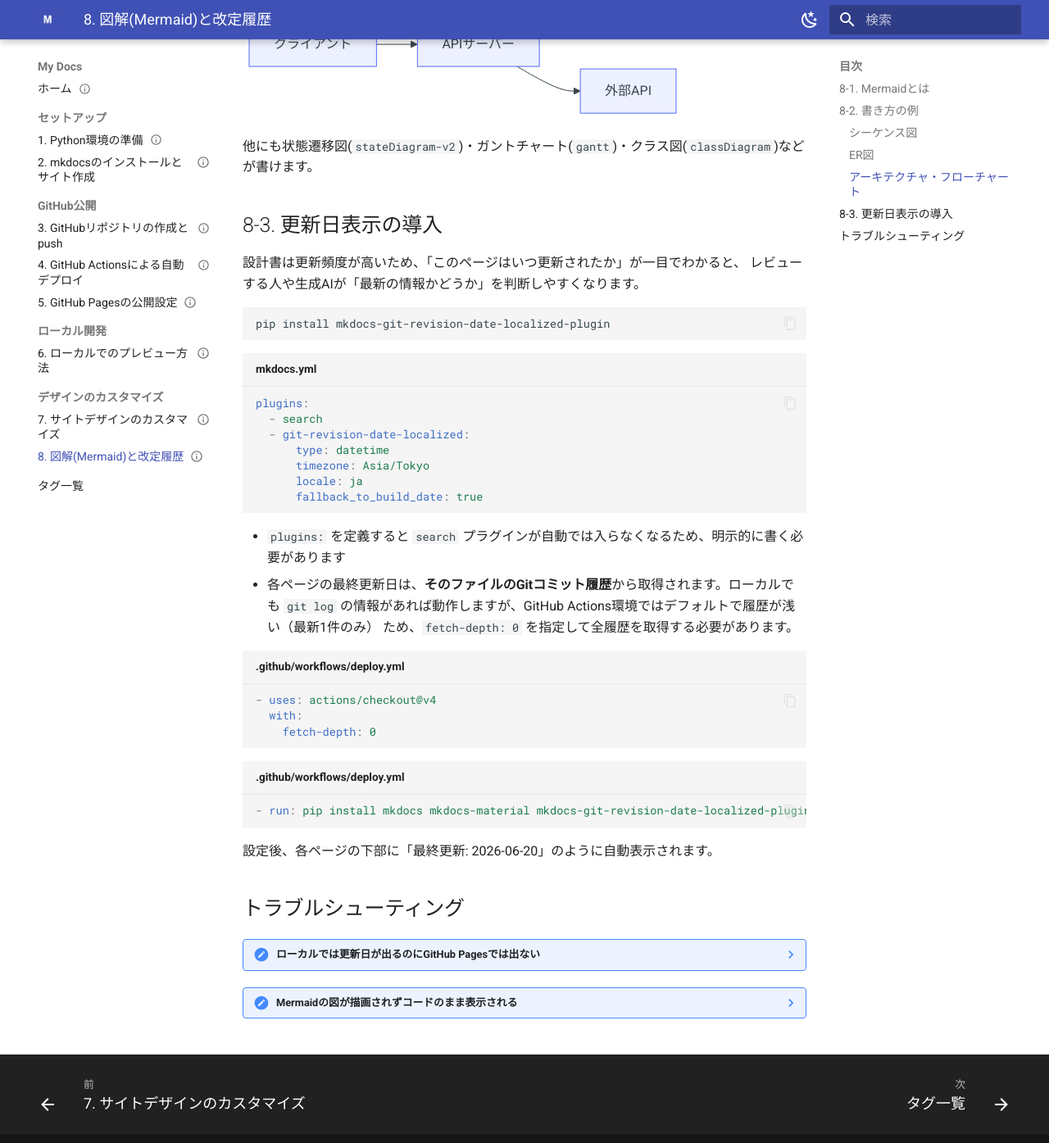
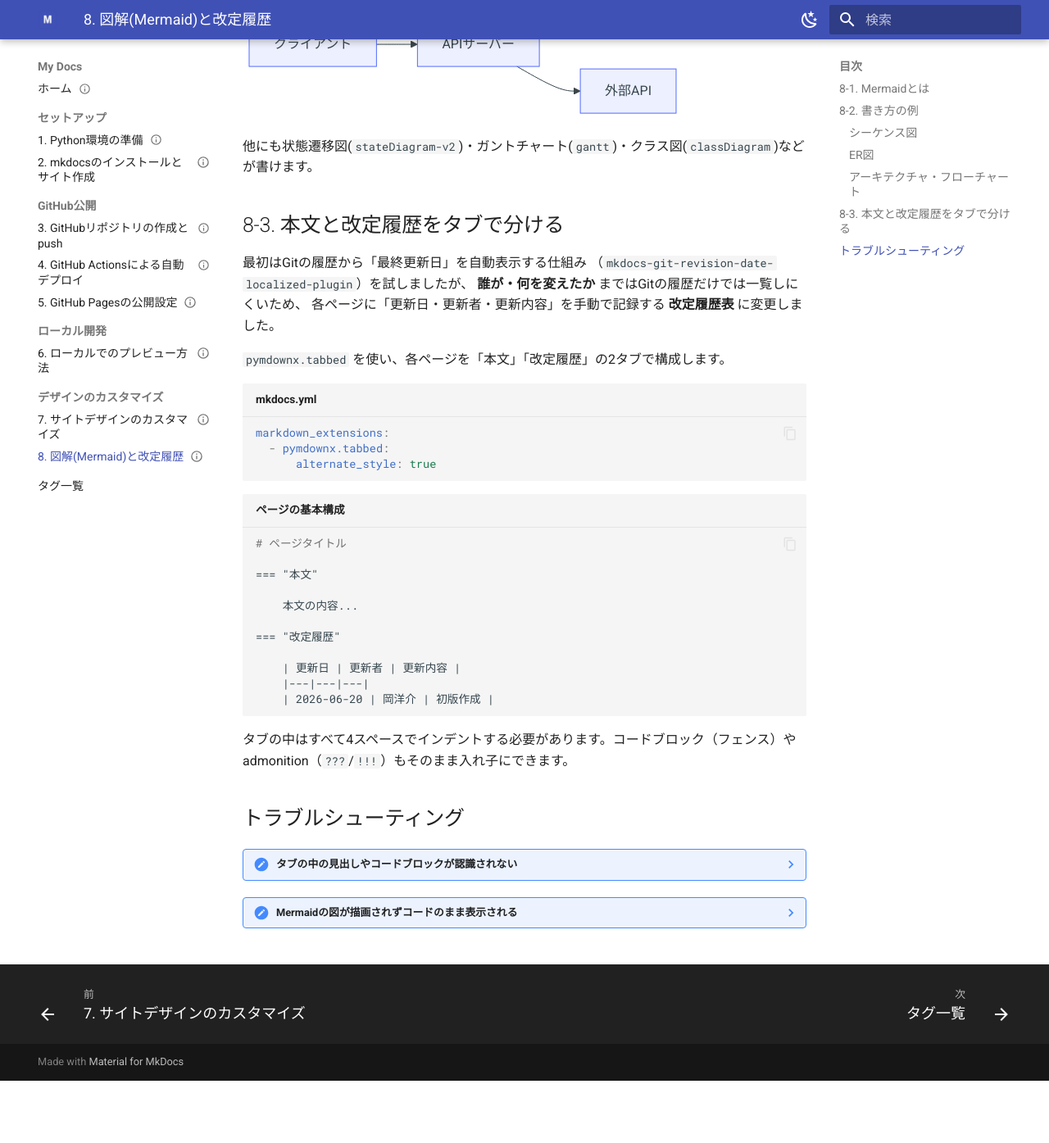
Before and after one commit to okakaLDS/my-docs-site, an MkDocs documentation site: the page built from docs/04-customization/08-mermaid-and-revision-date.md, in a window 1280 px wide and 1400 px high, scrolled down 2485 px. Shown: the top 1395 px of the window at 82% size. Built offline with MkDocs 1.6.1 and Material for MkDocs 9.7.7, drawn with Linux system fonts in a browser that asks for light colours; after the commit the page ends 3804 px from its top, so only the background shows below that; some of the changed text lies outside the part shown.

Commit message:
Add macros/snippets for shared variables and reusable warnings; refresh chapter 8 to match current revision-history design

````diff
--- a/docs/04-customization/08-mermaid-and-revision-date.md
+++ b/docs/04-customization/08-mermaid-and-revision-date.md
@@ -7,13 +7,13 @@ tags:
 status: "完了"
 ---
 
-# 8. 図解(Mermaid)と更新日表示
+# 8. 図解(Mermaid)と改定履歴
 
 === "本文"
 
     基本設計書をMarkdownで書く場合、シーケンス図やER図などの「図」が必須になります。
-    ここでは、画像ファイルを使わずテキストだけで図を描ける **Mermaid** と、
-    各ページの「最終更新日」を自動表示する仕組みを導入します。
+    ここでは、画像ファイルを使わずテキストだけで図を描ける **Mermaid** の使い方と、
+    各ページの「本文」「改定履歴」をタブで分けて管理する方法を説明します。
 
     ## 8-1. Mermaidとは
 
@@ -97,47 +97,44 @@ status: "完了"
 
     他にも状態遷移図(`stateDiagram-v2`)・ガントチャート(`gantt`)・クラス図(`classDiagram`)などが書けます。
 
-    ## 8-3. 更新日表示の導入
+    ## 8-3. 本文と改定履歴をタブで分ける
 
-    設計書は更新頻度が高いため、「このページはいつ更新されたか」が一目でわかると、
-    レビューする人や生成AIが「最新の情報かどうか」を判断しやすくなります。
+    最初はGitの履歴から「最終更新日」を自動表示する仕組み
+    （`mkdocs-git-revision-date-localized-plugin`）を試しましたが、
+    **誰が・何を変えたか** まではGitの履歴だけでは一覧しにくいため、
+    各ページに「更新日・更新者・更新内容」を手動で記録する **改定履歴表** に変更しました。
 
-    ```bash
-    pip install mkdocs-git-revision-date-localized-plugin
+    `pymdownx.tabbed` を使い、各ページを「本文」「改定履歴」の2タブで構成します。
+
+    ```yaml title="mkdocs.yml"
+    markdown_extensions:
+      - pymdownx.tabbed:
+          alternate_style: true
     ```
 
-    ```yaml title="mkdocs.yml"
-    plugins:
-      - search
-      - git-revision-date-localized:
-          type: datetime
-          timezone: Asia/Tokyo
-          locale: ja
-          fallback_to_build_date: true
+    ```markdown title="ページの基本構成"
+    # ページタイトル
+
+    === "本文"
+
+        本文の内容...
+
+    === "改定履歴"
+
+        | 更新日 | 更新者 | 更新内容 |
+        |---|---|---|
+        | 2026-06-20 | 岡洋介 | 初版作成 |
     ```
 
-    - `plugins:` を定義すると `search` プラグインが自動では入らなくなるため、明示的に書く必要があります
-    - 各ページの最終更新日は、**そのファイルのGitコミット履歴**から取得されます。ローカルでも
-      `git log` の情報があれば動作しますが、GitHub Actions環境ではデフォルトで履歴が浅い（最新1件のみ）
-      ため、`fetch-depth: 0` を指定して全履歴を取得する必要があります。
-
-    ```yaml title=".github/workflows/deploy.yml"
-    - uses: actions/checkout@v4
-      with:
-        fetch-depth: 0
-    ```
-
-    ```yaml title=".github/workflows/deploy.yml"
-    - run: pip install mkdocs mkdocs-material mkdocs-git-revision-date-localized-plugin
-    ```
-
-    設定後、各ページの下部に「最終更新: 2026-06-20」のように自動表示されます。
+    タブの中はすべて4スペースでインデントする必要があります。コードブロック（フェンス）や
+    admonition（`???`/`!!!`）もそのまま入れ子にできます。
 
     ## トラブルシューティング
 
-    ??? note "ローカルでは更新日が出るのにGitHub Pagesでは出ない"
-        `actions/checkout@v4` に `fetch-depth: 0` を指定し忘れている可能性があります。
-        デフォルトでは直近1コミットしか取得しないため、履歴を遡れずに正しい日付が出ません。
+    ??? note "タブの中の見出しやコードブロックが認識されない"
+        タブの中身（`=== "本文"` の次の行から）はすべて4スペースのインデントが必要です。
+        見出し・コードブロック・表など、インデントが揃っていないと、タブの外側の
+        通常のMarkdownとして解釈されてしまいます。
 
     ??? note "Mermaidの図が描画されずコードのまま表示される"
         `mkdocs.yml` の `pymdownx.superfences` に `custom_fences` の設定が入っているか確認してください。
--- a/mkdocs.yml
+++ b/mkdocs.yml
@@ -37,9 +37,19 @@ theme:
     - content.tabs.link
     - toc.follow
 
+extra:
+  github_user: okakaLDS
+  repo_name: my-docs-site
+  repo_url: https://github.com/okakaLDS/my-docs-site
+  site_base_url: https://okakalds.github.io/my-docs-site/
+
 markdown_extensions:
   - admonition
   - pymdownx.details
+  - pymdownx.snippets:
+      base_path:
+        - snippets
+      check_paths: true
   - pymdownx.superfences:
       custom_fences:
         - name: mermaid
@@ -55,6 +65,7 @@ markdown_extensions:
 plugins:
   - search
   - awesome-pages
+  - macros
   - tags:
       tags_file: tags.md
   - llmstxt:
````
Also changed, not shown: docs/02-github-publish/03-github-repo.md (+3 -8 lines), docs/02-github-publish/04-github-actions.md (+2 -0 lines), docs/04-customization/07-customization.md (+39 -1 lines), docs/index.md (+10 -3 lines), snippets/workflow-scope-warning.md (added, +13 -0 lines), 1 other file.
